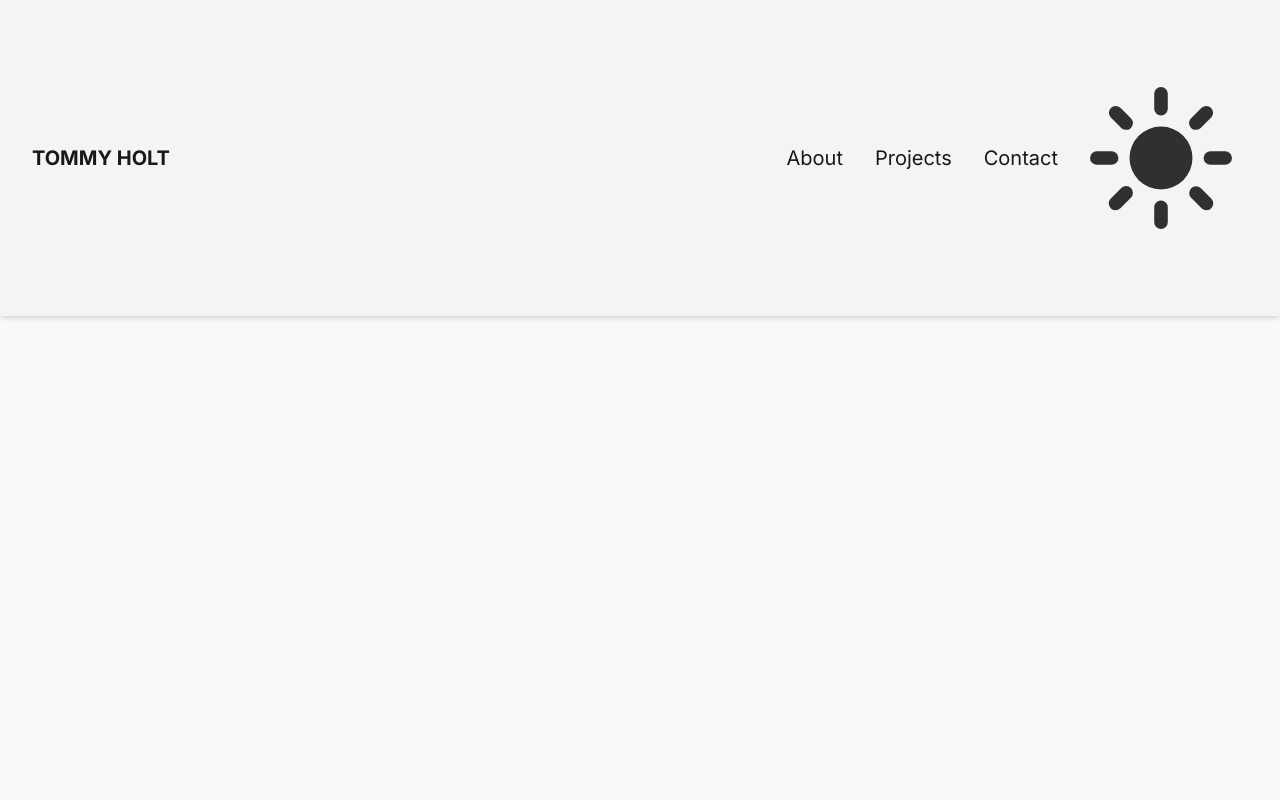
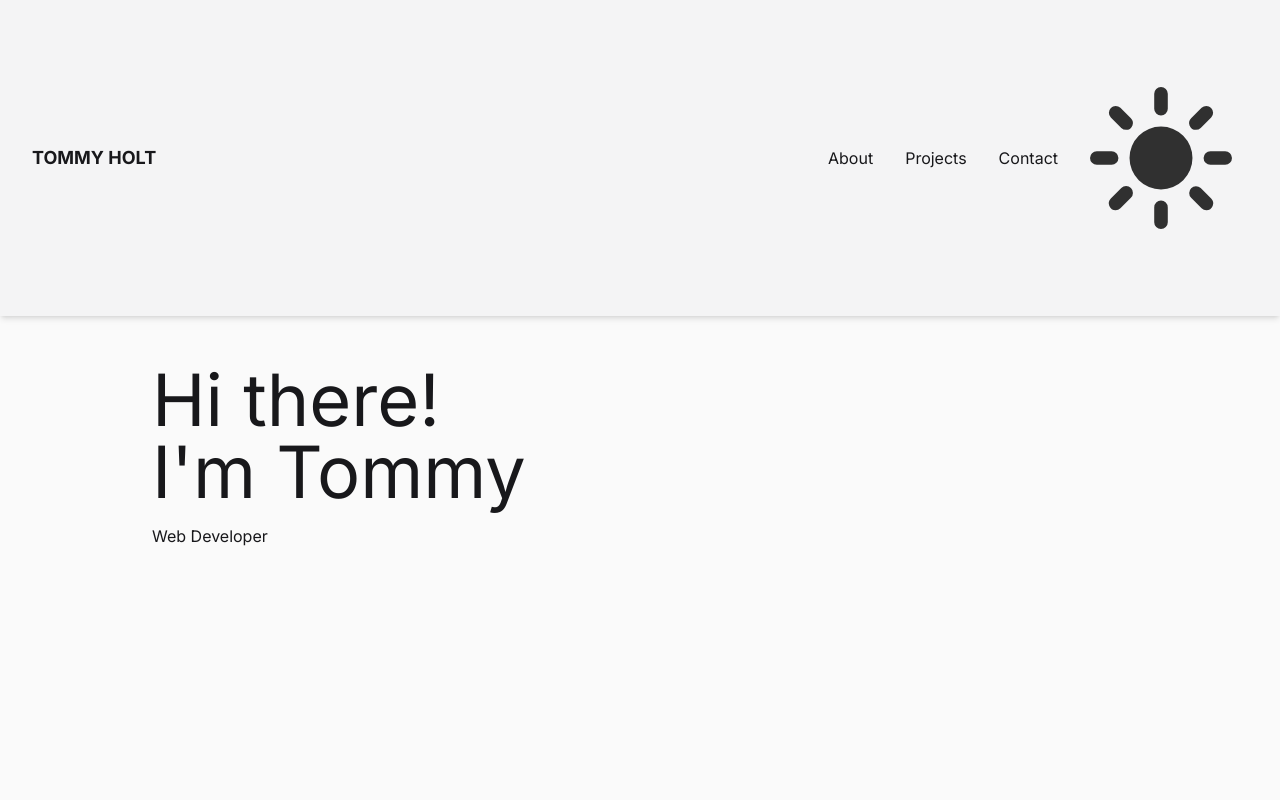
Before and after one commit to atTommy98/portfolio-website, a Next.js app: page / in a window 1280 px wide. Shown: the top 800 px of the page. Built offline with nearby package versions, Linux system fonts and the light colour scheme; no server answers.

Commit message:
About page changes

```diff
--- a/src/app/globals.css
+++ b/src/app/globals.css
@@ -26,12 +26,28 @@
     @apply dark:bg-zinc-900 bg-zinc-50;
   }
 
-  .light-text {
-    @apply text-zinc-100;
+  body {
+    @apply dark:text-zinc-100 text-zinc-900;
   }
 
-  .dark-text {
-    @apply text-zinc-900;
+  h1 {
+    @apply text-5xl sm:text-4xl md:text-5xl lg:text-7xl;
+  }
+
+  h2 {
+    @apply text-3xl sm:text-lg md:text-xl lg:text-3xl;
+  }
+
+  h3 {
+    @apply text-base sm:text-base md:text-lg lg:text-lg;
+  }
+
+  h6 {
+    @apply text-sm sm:text-xs md:text-sm lg:text-base;
+  }
+
+  a {
+    @apply text-sm sm:text-sm md:text-sm lg:text-base;
   }
 }
 
--- a/src/app/page.tsx
+++ b/src/app/page.tsx
@@ -1,12 +1,16 @@
 'use client'
 import { ThemeProvider } from "next-themes";
 import Header from "@/components/Header";
+import About from "@/components/About";
+import Projects from "@/components/Projects";
 
 export default function Home() {
   return (
     <ThemeProvider attribute="class">
       <main className="flex min-h-screen flex-col items-center justify-between">
         <Header />
+        <About />
+        <Projects />
       </main>
     </ThemeProvider>
   );
--- /dev/null
+++ b/src/components/About.tsx
@@ -0,0 +1,11 @@
+export default function About() {
+  return (
+    <div className="w-full h-[92.5vh] flex justify-center">
+      <div className="w-[80%] py-12 px-6">
+        <h1 className="">Hi there!</h1>
+        <h1 className="">I&apos;m Tommy</h1>
+        <h6 className="mt-4">Web Developer</h6>
+      </div>
+    </div>
+  );
+}
--- a/src/components/Header.tsx
+++ b/src/components/Header.tsx
@@ -19,9 +19,9 @@ export default function Header() {
   return (
     <header className="h-[7.5vh] min-h-fit w-full flex items-center justify-between px-2 md:px-8 bg-zinc-100 dark:bg-zinc-800 shadow-md text-sm md:text-xl">
       <div className="relative flex justify-center items-center overflow-hidden">
-        <h1 className="dark-text dark:light-text uppercase text-center font-bold">
+        <h3 className="dark-text dark:light-text uppercase text-center font-bold">
           Tommy Holt
-        </h1>
+        </h3>
       </div>
       <nav className="h-full flex justify-center items-center">
         {links.map((link) => (
--- /dev/null
+++ b/src/components/Projects.tsx
@@ -0,0 +1,7 @@
+export default function Projects() {
+    return (
+        <div className="w-full h-[100vh] bg-blue-500">
+
+        </div>
+    )
+}
--- a/tailwind.config.ts
+++ b/tailwind.config.ts
@@ -8,6 +8,13 @@ const config: Config = {
     "./src/app/**/*.{js,ts,jsx,tsx,mdx}",
   ],
   theme: {
+    screens: {
+      'sm': '640px',
+      'md': '768px',
+      'lg': '1024px',
+      'xl': '1280px',
+      '2xl': '1536px'
+    },
     extend: {
       backgroundImage: {
         "gradient-radial": "radial-gradient(var(--tw-gradient-stops))",
```
